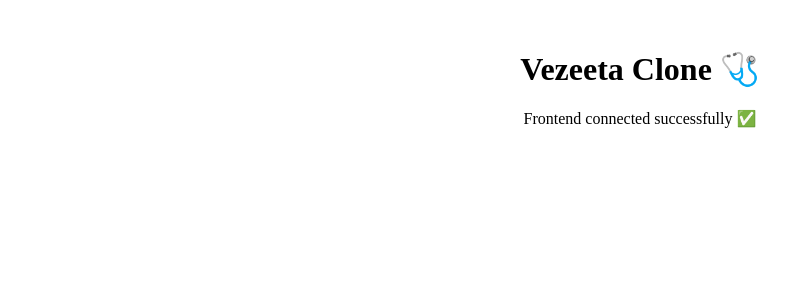
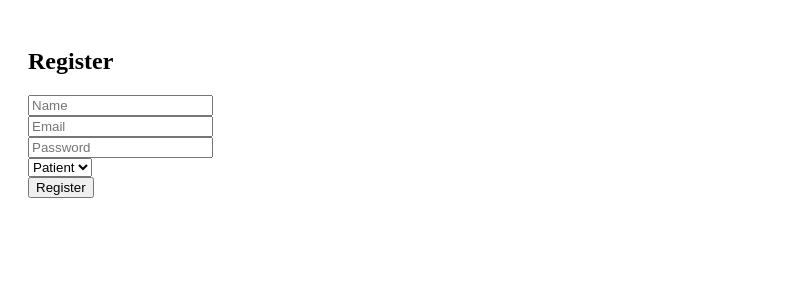
Before and after one commit to AlaaHussein20/Prolect_sw, a React (Create React App) app in the folder frontend/: page /register in a window 1280 px wide. Shown: the top 300 px of the page, without its empty margins (0-792 px from the left). Built offline with nearby package versions, Linux system fonts and the light colour scheme.

Commit message:
add Register component with form handling and submission logic

```diff
--- a/frontend/src/App.js
+++ b/frontend/src/App.js
@@ -1,10 +1,10 @@
-import React from "react";
+import React from 'react';
+import Register from './pages/Register';
 
 function App() {
   return (
-    <div style={{ textAlign: "center", marginTop: "50px" }}>
-      <h1>Vezeeta Clone 🩺</h1>
-      <p>Frontend connected successfully ✅</p>
+    <div>
+      <Register />
     </div>
   );
 }
--- a/frontend/src/pages/Register.js
+++ b/frontend/src/pages/Register.js
@@ -0,0 +1,67 @@
+import React, { useState } from 'react';
+
+function Register() {
+  const [formData, setFormData] = useState({
+    name: '',
+    email: '',
+    password: '',
+    role: 'patient',
+  });
+
+  const handleChange = (e) => {
+    setFormData({ ...formData, [e.target.name]: e.target.value });
+  };
+
+  const handleSubmit = async (e) => {
+    e.preventDefault();
+
+    try {
+      const res = await fetch('http://localhost:5000/api/users/register', {
+        method: 'POST',
+        headers: { 'Content-Type': 'application/json' },
+        body: JSON.stringify(formData),
+      });
+
+      const data = await res.json();
+      console.log(data);
+      alert('✅ Registered successfully!');
+    } catch (err) {
+      console.error(err);
+      alert('❌ Registration failed!');
+    }
+  };
+
+  return (
+    <div style={{ padding: '20px' }}>
+      <h2>Register</h2>
+      <form onSubmit={handleSubmit}>
+        <input
+          name="name"
+          placeholder="Name"
+          value={formData.name}
+          onChange={handleChange}
+        /><br />
+        <input
+          name="email"
+          placeholder="Email"
+          value={formData.email}
+          onChange={handleChange}
+        /><br />
+        <input
+          name="password"
+          type="password"
+          placeholder="Password"
+          value={formData.password}
+          onChange={handleChange}
+        /><br />
+        <select name="role" value={formData.role} onChange={handleChange}>
+          <option value="patient">Patient</option>
+          <option value="doctor">Doctor</option>
+        </select><br />
+        <button type="submit">Register</button>
+      </form>
+    </div>
+  );
+}
+
+export default Register;
```
